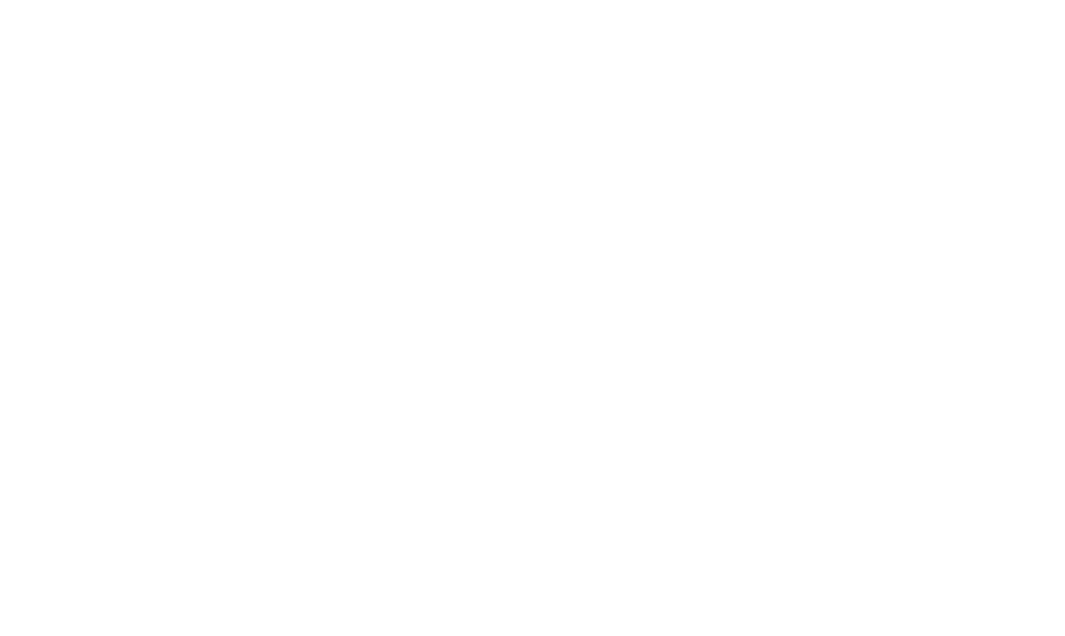
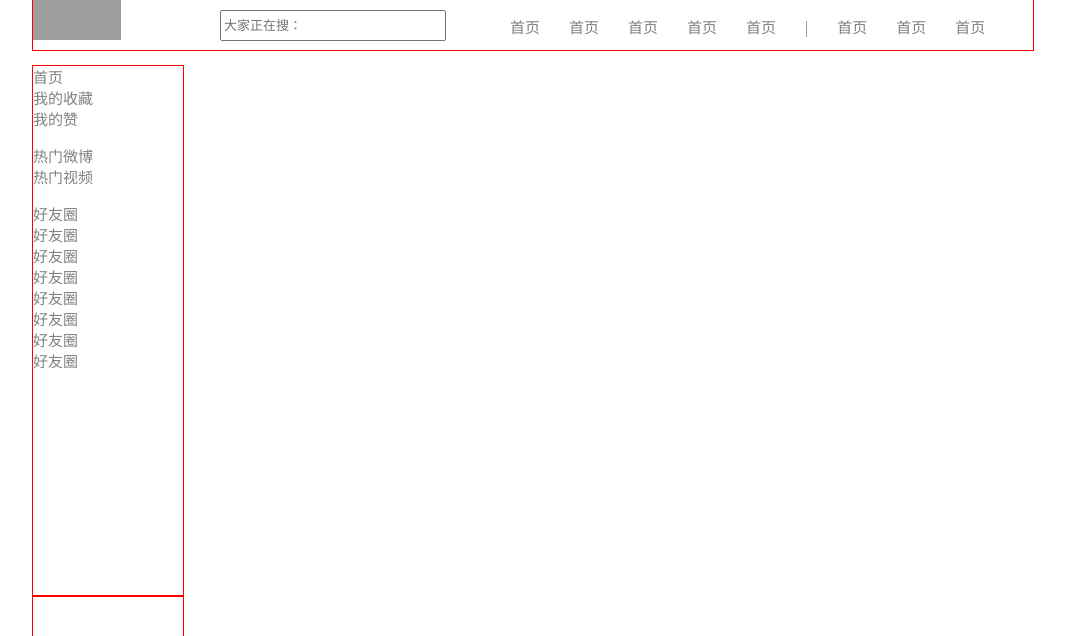
Before and after one commit to sara0221/fe-homework, a plain HTML site: page weibo.com/index.html in a window 1280 px wide. Shown: the top 636 px of the page, without its empty margins (107-1172 px from the left). Drawn offline with Linux system fonts and the light colour scheme; grey boxes are pictures that could not be loaded.

Commit message:
begin to write a layout

```diff
--- a/weibo.com/index.html
+++ b/weibo.com/index.html
@@ -1,5 +1,6 @@
 <!DOCTYPE html>
 <html lang="en">
+
 <head>
     <meta charset="UTF-8">
     <meta name="viewport" content="width=device-width, initial-scale=1.0">
@@ -7,7 +8,76 @@
     <link rel="stylesheet" media="screen" href="./style.css">
     <title>Document</title>
 </head>
+
 <body>
+    <div class="header-container">
+        <div class="header-inner inner-container">
+            <div class="header-left">
+                <img src="http://ico.ooopic.com/ajax/iconpng/?id=153640.png" alt="" class="header-left-logo">
+            </div>
+            <div class="header-middle">
+                <input type="text" placeholder="大家正在搜：" class="header-middle-search">
+            </div>
+            <div class="header-right">
+                <li class="header-right-item">
+                    <a href="">首页</a>
+                </li>
+                <li class="header-right-item">
+                    <a href="">首页</a>
+                </li>
+                <li class="header-right-item">
+                    <a href="">首页</a>
+                </li>
+                <li class="header-right-item">
+                    <a href="">首页</a>
+                </li>
+                <li class="header-right-item">
+                    <a href="">首页</a>
+                </li>
+                <li class="header-right-item">
+                    <span>|</span>
+                </li>
+                <li class="header-right-item">
+                    <a href="">首页</a>
+                </li>
+                <li class="header-right-item">
+                    <a href="">首页</a>
+                </li>
+                <li class="header-right-item">
+                    <a href="">首页</a>
+                </li>
 
+            </div>
+        </div>
+    </div>
+    <div class="contain">
+        <div class="inner-container">
+            <div class="contain-left">
+                <ul>
+                    <li><a href="">首页</a></li>
+                    <li><a href="">我的收藏</a></li>
+                    <li><a href="">我的赞</a></li>
+                </ul>
+                <ul>
+                    <li><a href="">热门微博</a></li>
+                    <li><a href="">热门视频</a></li>
+                </ul>
+                <ul>
+                    <li><a href="">好友圈</a></li>
+                    <li><a href="">好友圈</a></li>
+                    <li><a href="">好友圈</a></li>
+                    <li><a href="">好友圈</a></li>
+                    <li><a href="">好友圈</a></li>
+                    <li><a href="">好友圈</a></li>
+                    <li><a href="">好友圈</a></li>
+                    <li><a href="">好友圈</a></li>
+                </ul>
+            </div>
+            <div class="contain-middle">
+
+            </div>
+        </div>
+    </div>
 </body>
+
 </html>
--- a/weibo.com/style.css
+++ b/weibo.com/style.css
@@ -0,0 +1,74 @@
+html,body{
+    margin:0;
+}
+ul{
+    padding:0;
+}
+li{
+    list-style: none;
+}
+a{
+    text-decoration: none;
+    color: gray;
+    font-size: 15px;
+}
+.inner-container{
+    width: 1000px;
+    margin: 0 auto;
+}
+
+.header-inner {
+
+    height: 50px;
+    outline: 1px red solid;
+}
+.header-left-logo{
+    width: 88px;
+    height: 40px;
+
+}
+.header-left{
+    display: inline-block;
+    margin-right: 70px;
+}
+.header-middle{
+    display: inline-block;
+    margin-left: 20px;
+    margin-right: 60px;
+    vertical-align: 10px;
+
+}
+
+.header-middle-search{
+    width: 218px;
+    height: 25px;
+    margin-left: 5px;
+    font-size: 13px;
+    font-weight: lighter;
+}
+.header-right{
+    display: inline-block;
+}
+.header-right-item{
+    display: inline-block;
+    vertical-align: 7px;
+    margin-right: 25px;
+}
+.header-right-item a:hover{
+    color: red;
+}
+.header-right-item span{
+    color: gray;
+}
+
+.contain-left{
+    outline: 1px solid red;
+    width: 150px;
+    height: 530px;
+
+}
+.contain-middle{
+    outline: 1px solid red;
+    width: 150px;
+    height: 530px;
+}
```
